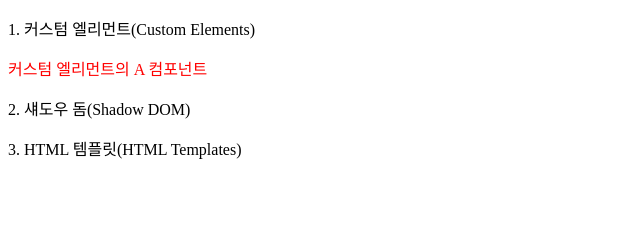
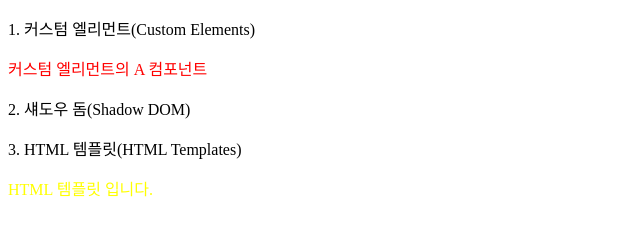
Before and after one commit to copeve1015/jspage, a website: page components.html in a window 1280 px wide. Shown: the whole page, without its empty margins (0-640 px from the left). Drawn offline with Linux system fonts and the light colour scheme.

Commit message:
update components.html

```diff
--- a/components.html
+++ b/components.html
@@ -12,11 +12,27 @@
   </div>
   <div>
     <p>2. 섀도우 돔(Shadow DOM)</p>
+    <p id="shadowDomId"></p>
   </div>
   <div>
     <p>3. HTML 템플릿(HTML Templates)</p>
+    <p id="pasteTp" style="color: yellow";></p>
+    <template id="tp">HTML 템플릿 입니다.</template>
   </div>
   <script>
+    //[3]
+    let tp = document.getElementById("tp");
+    let pasteTp = document.getElementById("pasteTp");
+    const cloneTp = tp.content.cloneNode(true);
+    pasteTp.appendChild(cloneTp);
+
+
+    // [2]
+    let shadow = document.getElementById("shadowDomId");
+    shadow.attachShadow({ mode: 'open' });
+    shadow.innerHTML = `<p style="blue">섀도우 돔</p>`;
+
+    // [1] 커스텀 엘리먼트
     class ComponentA extends HTMLElement {
       connectedCallback() {
         this.setAttribute('id', 'a');
```
